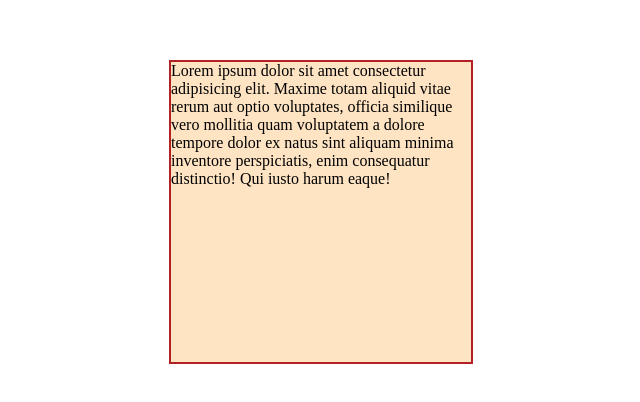
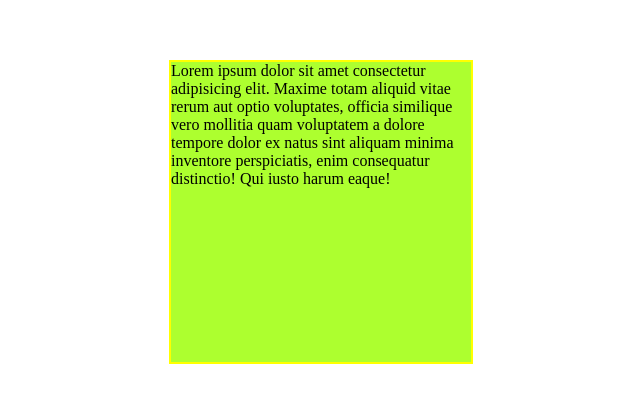
Before and after one commit to Islomjon95/yangi-ish, a plain HTML site: page index.html in a window 1280 px wide. Shown: the part 188-590 px from the top of the page, without its empty margins (319-959 px from the left). Drawn offline with Linux system fonts and the light colour scheme.

Commit message:
Second o'qida cssni o'zgartirdim

```diff
--- a/style.css
+++ b/style.css
@@ -11,6 +11,6 @@ body{
 .box{
     width: 300px;
     height: 300px;
-    background-color: bisque;
-    border: 2px solid firebrick;
+    background-color: greenyellow;
+    border: 2px solid yellow;
 }
```
